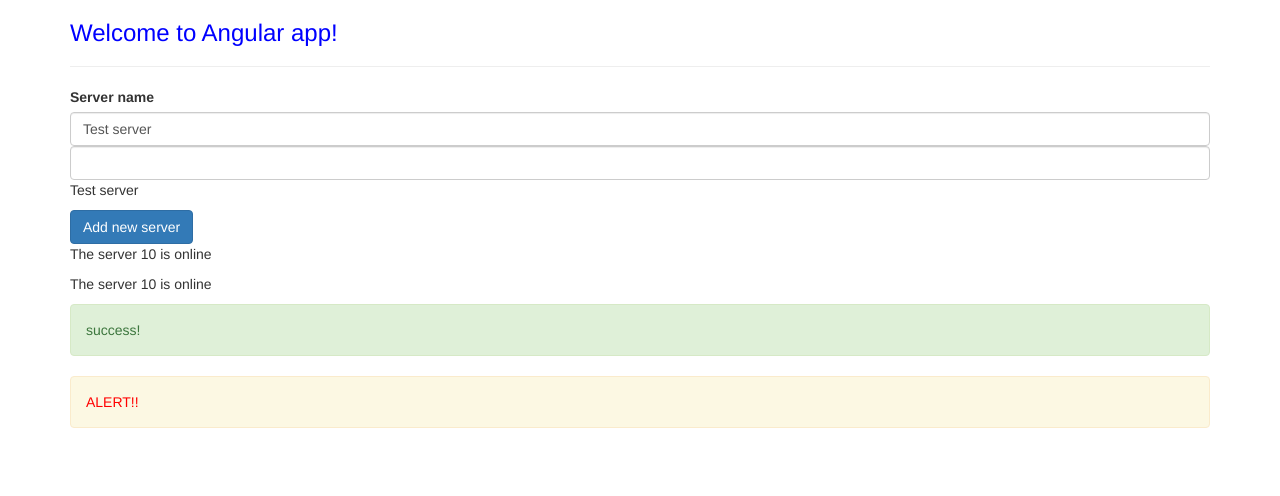
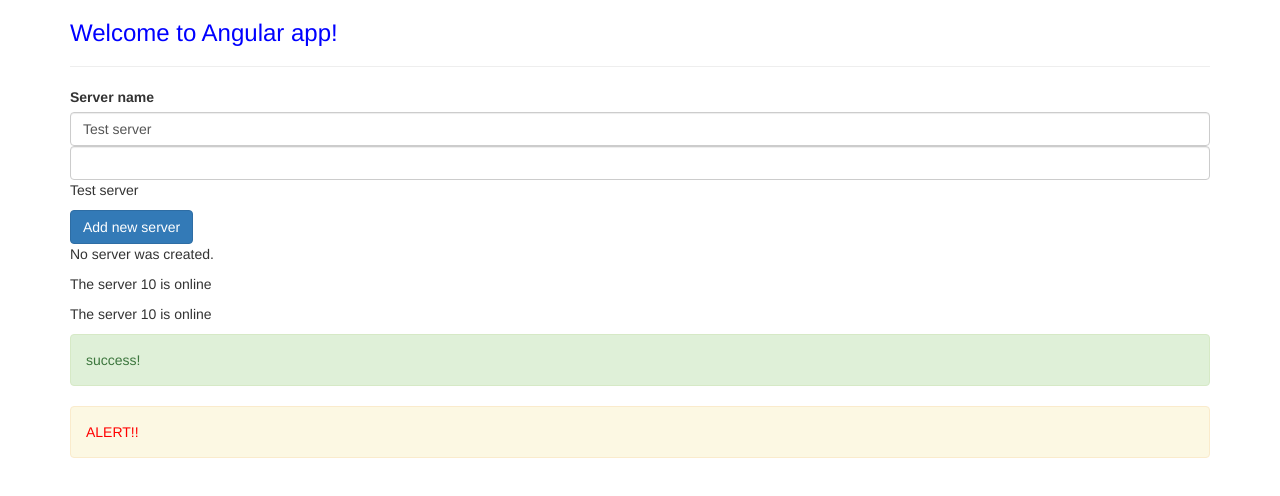
Before and after one commit to marcinsz/angular-first-app, an Angular app: page / in a window 1280 px wide. Shown: the top 496 px of the page. Built offline with nearby package versions, Linux system fonts and the light colour scheme.

Commit message:
else statement to ngIf directive

```diff
--- a/src/app/servers/servers.component.html
+++ b/src/app/servers/servers.component.html
@@ -13,6 +13,9 @@
     >
   Add new server
 </button>
-<p *ngIf="serverCreated" >{{ serverCreationStatus }}</p>
+<p *ngIf="serverCreated; else noServer" >{{ serverCreationStatus }}</p>
+<ng-template #noServer>
+ <p>No server was created.</p>
+</ng-template>
 <app-server> </app-server>
 <app-server> </app-server>
```
